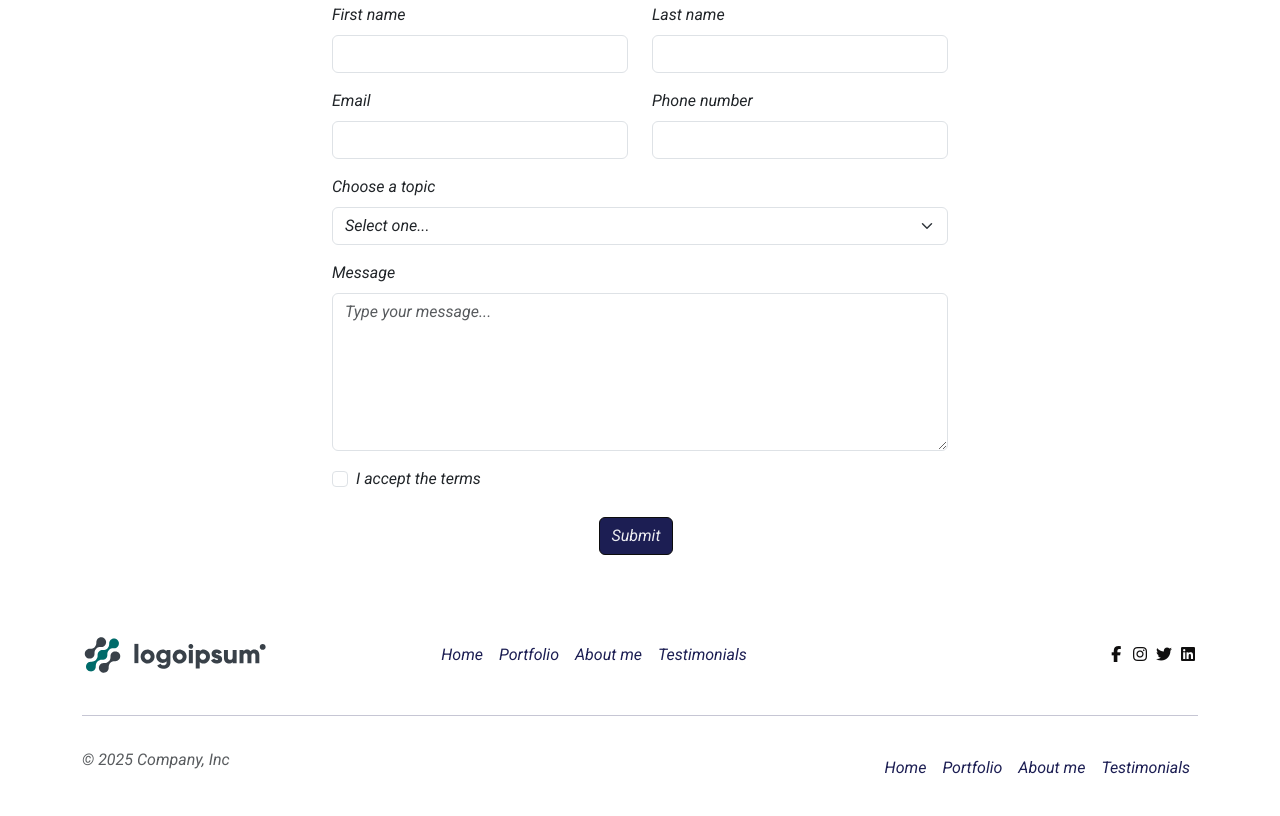
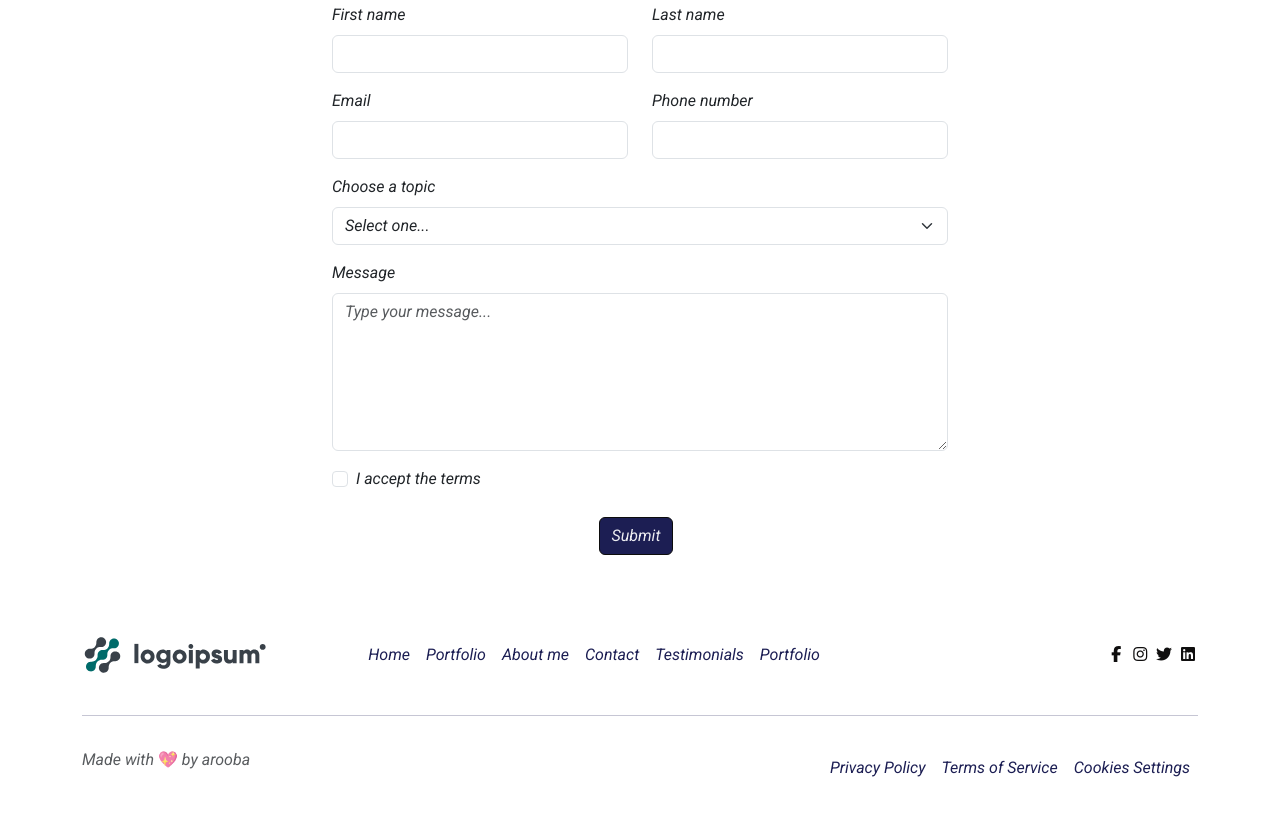
Before and after one commit to aroobaraees/portfolio-web, a plain HTML site: page index.html in a window 1280 px wide. Shown: the part 3285-4101 px from the top of the page. Drawn offline with Linux system fonts and the light colour scheme.

Commit message:
complate the website

```diff
--- a/index.html
+++ b/index.html
@@ -22,7 +22,7 @@
       class="d-flex flex-wrap align-items-center justify-content-center justify-content-md-between py-3 fonts mb-4">
       <img src="./images/Logo (1).svg" alt="">
 
-      <ul class="nav col-12 col-md-auto mb-2 justify-content-center mb-md-0 textcolor text-center">
+      <ul class="nav col-12 col-md-auto mb-2 justify-content-center mb-md-0 textcolor text-center never">
         <li><a href="#" class="nav-link px-2 link-secondary textcolor fonts  class=" fps"">Home</a></li>
         <li><a href="#" class="nav-link px-2 link-dark textcolor fonts class=" fps" ">Portfolio</a></li>
         <li><a href=" #" class="nav-link px-2 link-dark textcolor fonts class=" fps"">About me</a></li>
@@ -401,10 +401,12 @@
         <li><a href="#" class="nav-link px-2 link-secondary textcolor fonts  class=" fps"">Home</a></li>
         <li><a href="#" class="nav-link px-2 link-dark textcolor fonts class=" fps" ">Portfolio</a></li>
        <li><a href=" #" class="nav-link px-2 link-dark textcolor fonts class=" fps"">About me</a></li>
-        <li><a href="#" class="nav-link px-2 link-dark textcolor fonts class=" fps"">Testimonials</a></li>
+        <li><a href="#" class="nav-link px-2 link-dark textcolor fonts class=" fps"">Contact</a></li>
+           <li><a href=" #" class="nav-link px-2 link-dark textcolor fonts class=" fps"">Testimonials</a></li>
+        <li><a href="#" class="nav-link px-2 link-dark textcolor fonts class=" fps"">Portfolio</a></li>
       </ul>
 
-      <div class="col-md-3 text-end border-buttom">
+      <div class="col-md-3 text-end ps-3 border-buttom">
            <i class="fa-brands fa-facebook-f" style="color: rgb(15, 14, 14);"></i>
             <i class="fa-brands fa-instagram" style="color: rgb(15, 14, 14);"></i>
             <i class="fa-brands fa-twitter" style="color: rgb(15, 14, 14);"></i>
@@ -417,12 +419,11 @@
 
       <div class="d-flex flex-wrap align-items-center justify-content-center justify-content-md-between py-3 fonts mb-4">
 
- <p class="text-center text-body-secondary">© 2025 Company, Inc</p>
+ <p class="text-center text-body-secondary">Made with 💖 by arooba</p>
       <ul class="nav col-12 col-md-auto mb-2 justify-content-center mb-md-0 textcolor text-center">
-        <li><a href="#" class="nav-link px-2 link-secondary textcolor fonts  class=" fps"">Home</a></li>
-        <li><a href="#" class="nav-link px-2 link-dark textcolor fonts class=" fps" ">Portfolio</a></li>
-       <li><a href=" #" class="nav-link px-2 link-dark textcolor fonts class=" fps"">About me</a></li>
-        <li><a href="#" class="nav-link px-2 link-dark textcolor fonts class=" fps"">Testimonials</a></li>
+        <li><a href="#" class="nav-link px-2 link-secondary textcolor fonts  class=" fps"">Privacy Policy</a></li>
+        <li><a href="#" class="nav-link px-2 link-dark textcolor fonts class=" fps" ">Terms of Service</a></li>
+       <li><a href=" #" class="nav-link px-2 link-dark textcolor fonts class=" fps"">Cookies Settings</a></li>
       </ul>
 
 
--- a/style.css
+++ b/style.css
@@ -79,6 +79,10 @@ margin: 0px 50px !important;
 }
 
 
+.never{
+padding-left: 70px !important;
+}
+
 }
 
 
```
